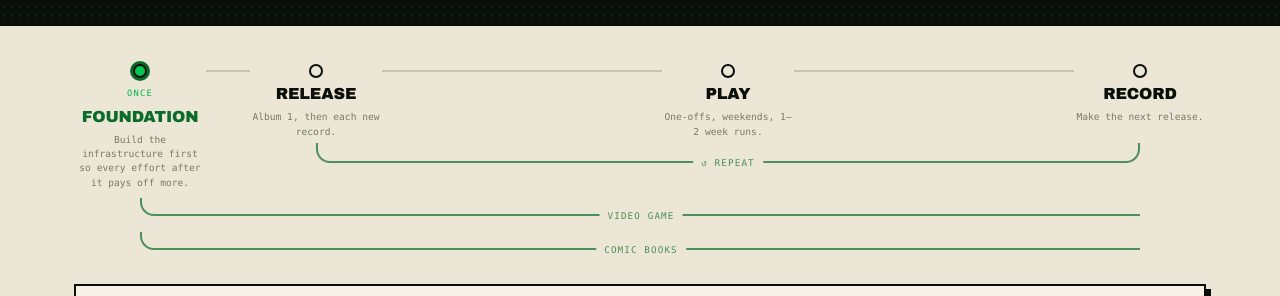
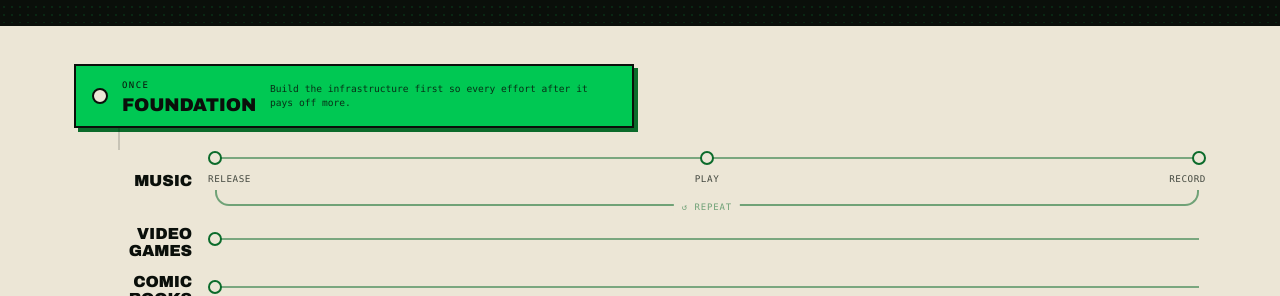
Before and after one commit to DPappageorge/scouter-first-album-campaign, a plain HTML site: page index.html in a window 1280 px wide. Shown: the part 133-429 px from the top of the page. Drawn offline with Linux system fonts and the light colour scheme.

Commit message:
Reframe cycle as foundation + three timeline lanes
Foundation on top; Music / Video Games / Comic Books as a column of
swimlanes, each showing its timeline (Music: Release-Play-Record-repeat).

Co-Authored-By: Claude Opus 4.8 (1M context) <noreply@anthropic.com>

```diff
--- a/index.html
+++ b/index.html
@@ -67,35 +67,36 @@
   .lead b{color:var(--fg)}
   .rule{height:2px;background:var(--line);border:0;margin:0}
 
-  /* ---------- CAMPAIGN CYCLE ---------- */
-  .cycle{margin:0 0 26px}
-  .cyc-cap{font-family:var(--mono);font-size:.64rem;letter-spacing:.14em;text-transform:uppercase;color:var(--fg-faint);margin:0 0 18px}
-  .cyc-track{display:flex;align-items:flex-start;justify-content:center}
-  .cyc-node{flex:0 0 auto;width:132px;max-width:30vw;display:flex;flex-direction:column;align-items:center;text-align:center;gap:8px}
-  .cyc-dot{box-sizing:border-box;width:14px;height:14px;border-radius:50%;background:var(--ground);border:2px solid var(--line);flex:none}
-  .cyc-node.found .cyc-dot{background:var(--neon);border-color:var(--ink);box-shadow:0 0 0 3px var(--neon-deep)}
-  .cyc-t{font-family:var(--disp);font-weight:900;text-transform:uppercase;letter-spacing:-.01em;font-size:1rem;line-height:1}
-  .cyc-node.found .cyc-t{color:var(--accent-ink)}
-  .cyc-k{font-family:var(--mono);font-size:.55rem;letter-spacing:.14em;text-transform:uppercase;color:var(--accent)}
-  .cyc-d{font-family:var(--mono);font-size:.6rem;line-height:1.5;color:var(--fg-faint)}
-  .cyc-seg{flex:0 0 44px;width:44px;height:2px;background:var(--line-soft);margin-top:6px}
-  .cyc-loopwrap{position:relative;display:flex;align-items:flex-start;flex:1 1 auto;padding-bottom:32px}
-  .cyc-loopwrap .cyc-seg{flex:1 1 auto;width:auto;min-width:18px}
-  .cyc-return{position:absolute;left:66px;right:66px;bottom:8px;height:20px;border:2px solid var(--accent-ink);border-top:0;border-radius:0 0 14px 14px;opacity:.7}
-  .cyc-return .lbl{position:absolute;left:50%;bottom:-10px;transform:translateX(-50%);background:var(--ground);padding:0 8px;font-family:var(--mono);font-size:.58rem;letter-spacing:.12em;text-transform:uppercase;color:var(--accent-ink);white-space:nowrap}
-  .cyc-game,.cyc-comic{position:relative;height:30px;margin-top:4px}
-  .cyc-game-arc{position:absolute;left:66px;right:66px;bottom:8px;height:18px;border:2px solid var(--accent-ink);border-top:0;border-right:0;border-radius:0 0 0 14px;opacity:.7}
-  .cyc-game-arc .lbl{position:absolute;left:50%;bottom:-10px;transform:translateX(-50%);background:var(--ground);padding:0 8px;font-family:var(--mono);font-size:.58rem;letter-spacing:.12em;text-transform:uppercase;color:var(--accent-ink);white-space:nowrap}
-  .cyc-mob{display:none}
+  /* ---------- FOUNDATION + TIMELINES ---------- */
+  .cycle{margin:0 0 28px}
+  .cyc-found{display:flex;align-items:center;flex-wrap:wrap;gap:6px 14px;padding:12px 16px;border:2px solid var(--ink);background:var(--neon);box-shadow:4px 4px 0 var(--neon-deep);max-width:560px}
+  .cyc-found .fdot{box-sizing:border-box;width:16px;height:16px;border-radius:50%;background:var(--ground);border:2px solid var(--ink);flex:none}
+  .cyc-found .fmeta{display:flex;flex-direction:column;gap:3px}
+  .cyc-found .fk{font-family:var(--mono);font-size:.56rem;letter-spacing:.16em;text-transform:uppercase;color:var(--ink)}
+  .cyc-found .ft{font-family:var(--disp);font-weight:900;text-transform:uppercase;letter-spacing:-.01em;font-size:1.15rem;line-height:1;color:var(--ink)}
+  .cyc-found .fd{font-family:var(--mono);font-size:.6rem;line-height:1.45;color:var(--ink);opacity:.82;flex:1 1 240px;min-width:200px}
+  .cyc-stem{width:2px;height:22px;background:var(--line-soft);margin-left:44px}
+  .cyc-lanes{display:flex;flex-direction:column;gap:14px}
+  .lane{display:grid;grid-template-columns:118px 1fr;align-items:center;gap:16px}
+  .lane-label{font-family:var(--disp);font-weight:900;text-transform:uppercase;letter-spacing:-.01em;font-size:1rem;line-height:1.05;color:var(--fg);text-align:right}
+  .lane-track{position:relative;height:24px}
+  .lane-track::before{content:"";position:absolute;left:7px;right:7px;top:7px;height:2px;background:var(--accent-ink);opacity:.5}
+  .lane-track.music{height:62px}
+  .tdot{position:absolute;top:1px;box-sizing:border-box;width:14px;height:14px;border-radius:50%;background:var(--ground);border:2px solid var(--accent-ink)}
+  .tdot.s{left:0}
+  .tdot.m{left:50%;transform:translateX(-50%)}
+  .tdot.e{right:0}
+  .tlabel{position:absolute;top:22px;font-family:var(--mono);font-size:.58rem;letter-spacing:.06em;text-transform:uppercase;color:var(--fg-soft);white-space:nowrap}
+  .tlabel.s{left:0}
+  .tlabel.m{left:50%;transform:translateX(-50%)}
+  .tlabel.e{right:0}
+  .m-return{position:absolute;left:7px;right:7px;top:40px;height:16px;border:2px solid var(--accent-ink);border-top:0;border-radius:0 0 14px 14px;opacity:.55}
+  .m-return .lbl{position:absolute;left:50%;bottom:-10px;transform:translateX(-50%);background:var(--ground);padding:0 8px;font-family:var(--mono);font-size:.56rem;letter-spacing:.1em;text-transform:uppercase;color:var(--accent-ink);white-space:nowrap}
   @media (max-width:560px){
-    .cyc-track{flex-direction:column;align-items:center}
-    .cyc-loopwrap{flex-direction:column;align-items:center;flex:none;width:100%;padding-bottom:0}
-    .cyc-seg,.cyc-loopwrap .cyc-seg{flex:0 0 auto;width:2px;height:16px;min-width:0;margin:0}
-    .cyc-node{width:auto;max-width:82vw}
-    .cyc-return{display:none}
-    .cyc-game,.cyc-comic{margin-top:14px}
-    .cyc-game-arc{left:0;right:0}
-    .cyc-mob{display:block;margin-top:12px;font-family:var(--mono);font-size:.6rem;letter-spacing:.1em;text-transform:uppercase;color:var(--accent-ink);text-align:center}
+    .cyc-found{max-width:none}
+    .cyc-stem{margin-left:24px}
+    .lane{grid-template-columns:1fr;gap:5px}
+    .lane-label{text-align:left}
   }
 
   /* ---------- ACCORDION ---------- */
@@ -317,44 +318,43 @@
 <section class="stack">
   <div class="wrap">
 
-    <!-- ============ CAMPAIGN CYCLE ============ -->
-    <div class="cycle" role="img" aria-label="Campaign cycle: build the foundation and infrastructure first, then repeat release, play, record.">
-      <div class="cyc-track">
-        <div class="cyc-node found">
-          <span class="cyc-dot" aria-hidden="true"></span>
-          <span class="cyc-k">Once</span>
-          <span class="cyc-t">Foundation</span>
-          <span class="cyc-d">Build the infrastructure first so every effort after it pays off more.</span>
-        </div>
-        <span class="cyc-seg" aria-hidden="true"></span>
-        <div class="cyc-loopwrap">
-          <div class="cyc-node">
-            <span class="cyc-dot" aria-hidden="true"></span>
-            <span class="cyc-t">Release</span>
-            <span class="cyc-d">Album 1, then each new record.</span>
+    <!-- ============ FOUNDATION + TIMELINES ============ -->
+    <div class="cycle" role="img" aria-label="Build the foundation first; then three parallel timelines run from it: music (release, play, record, repeat), video games, and comic books.">
+      <div class="cyc-found">
+        <span class="fdot" aria-hidden="true"></span>
+        <div class="fmeta">
+          <span class="fk">Once</span>
+          <span class="ft">Foundation</span>
+        </div>
+        <span class="fd">Build the infrastructure first so every effort after it pays off more.</span>
+      </div>
+      <div class="cyc-stem" aria-hidden="true"></div>
+      <div class="cyc-lanes">
+        <div class="lane">
+          <div class="lane-label">Music</div>
+          <div class="lane-track music">
+            <span class="tdot s" aria-hidden="true"></span>
+            <span class="tdot m" aria-hidden="true"></span>
+            <span class="tdot e" aria-hidden="true"></span>
+            <span class="tlabel s">Release</span>
+            <span class="tlabel m">Play</span>
+            <span class="tlabel e">Record</span>
+            <span class="m-return" aria-hidden="true"><span class="lbl">↺ repeat</span></span>
           </div>
-          <span class="cyc-seg" aria-hidden="true"></span>
-          <div class="cyc-node">
-            <span class="cyc-dot" aria-hidden="true"></span>
-            <span class="cyc-t">Play</span>
-            <span class="cyc-d">One-offs, weekends, 1–2 week runs.</span>
+        </div>
+        <div class="lane">
+          <div class="lane-label">Video Games</div>
+          <div class="lane-track">
+            <span class="tdot s" aria-hidden="true"></span>
           </div>
-          <span class="cyc-seg" aria-hidden="true"></span>
-          <div class="cyc-node">
-            <span class="cyc-dot" aria-hidden="true"></span>
-            <span class="cyc-t">Record</span>
-            <span class="cyc-d">Make the next release.</span>
+        </div>
+        <div class="lane">
+          <div class="lane-label">Comic Books</div>
+          <div class="lane-track">
+            <span class="tdot s" aria-hidden="true"></span>
           </div>
-          <span class="cyc-return" aria-hidden="true"><span class="lbl">↺ repeat</span></span>
         </div>
       </div>
-      <div class="cyc-game" role="img" aria-label="Video game runs continuously from the foundation through the whole cycle.">
-        <span class="cyc-game-arc" aria-hidden="true"><span class="lbl">Video Game</span></span>
-      </div>
-      <div class="cyc-comic" role="img" aria-label="Comic books run continuously from the foundation through the whole cycle.">
-        <span class="cyc-game-arc" aria-hidden="true"><span class="lbl">Comic Books</span></span>
-      </div>
-      <div class="cyc-mob" aria-hidden="true">↺ Release → Play → Record repeats</div>
     </div>
 
     <!-- ============ ACCORDION 1: CAMPAIGN GOALS ============ -->
```
